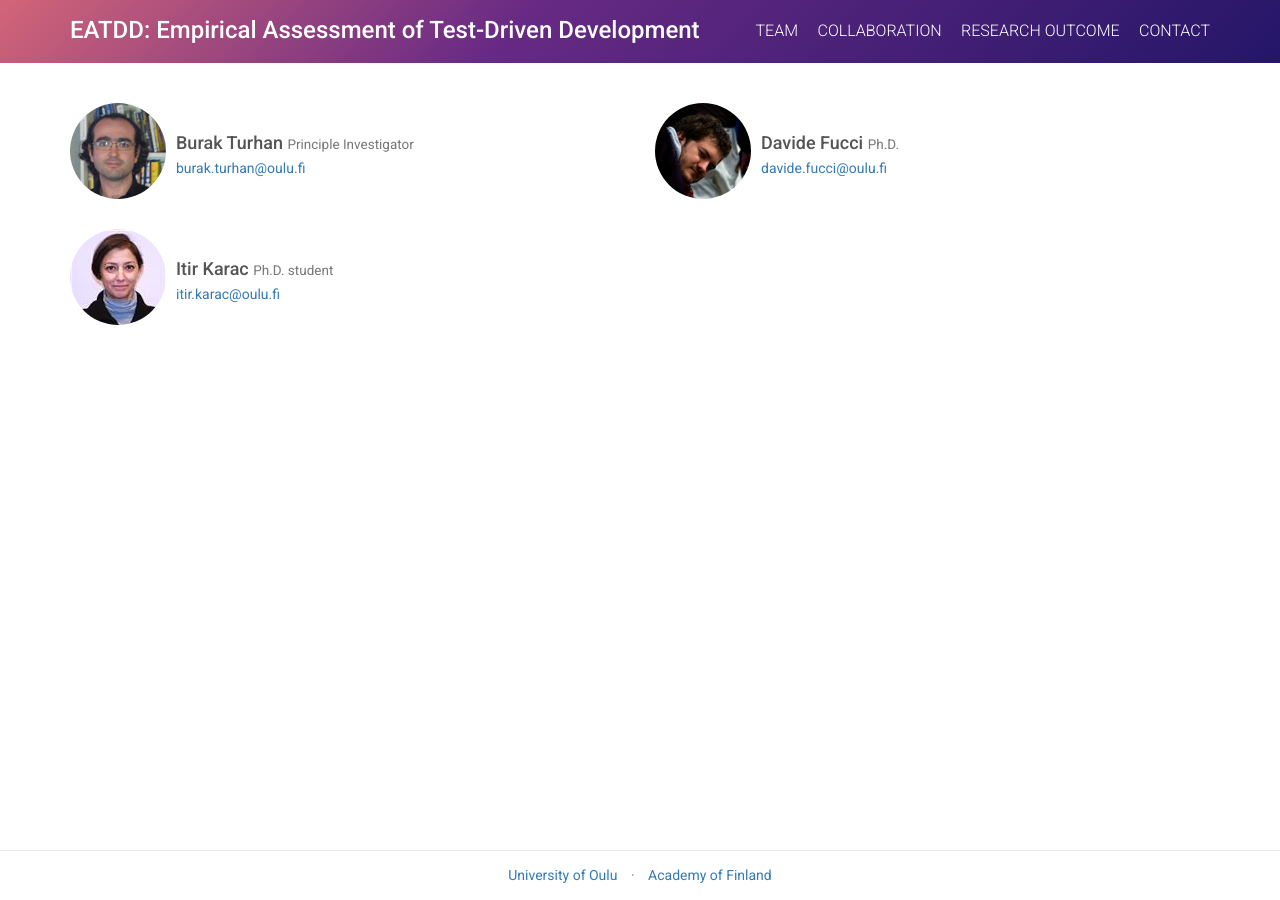
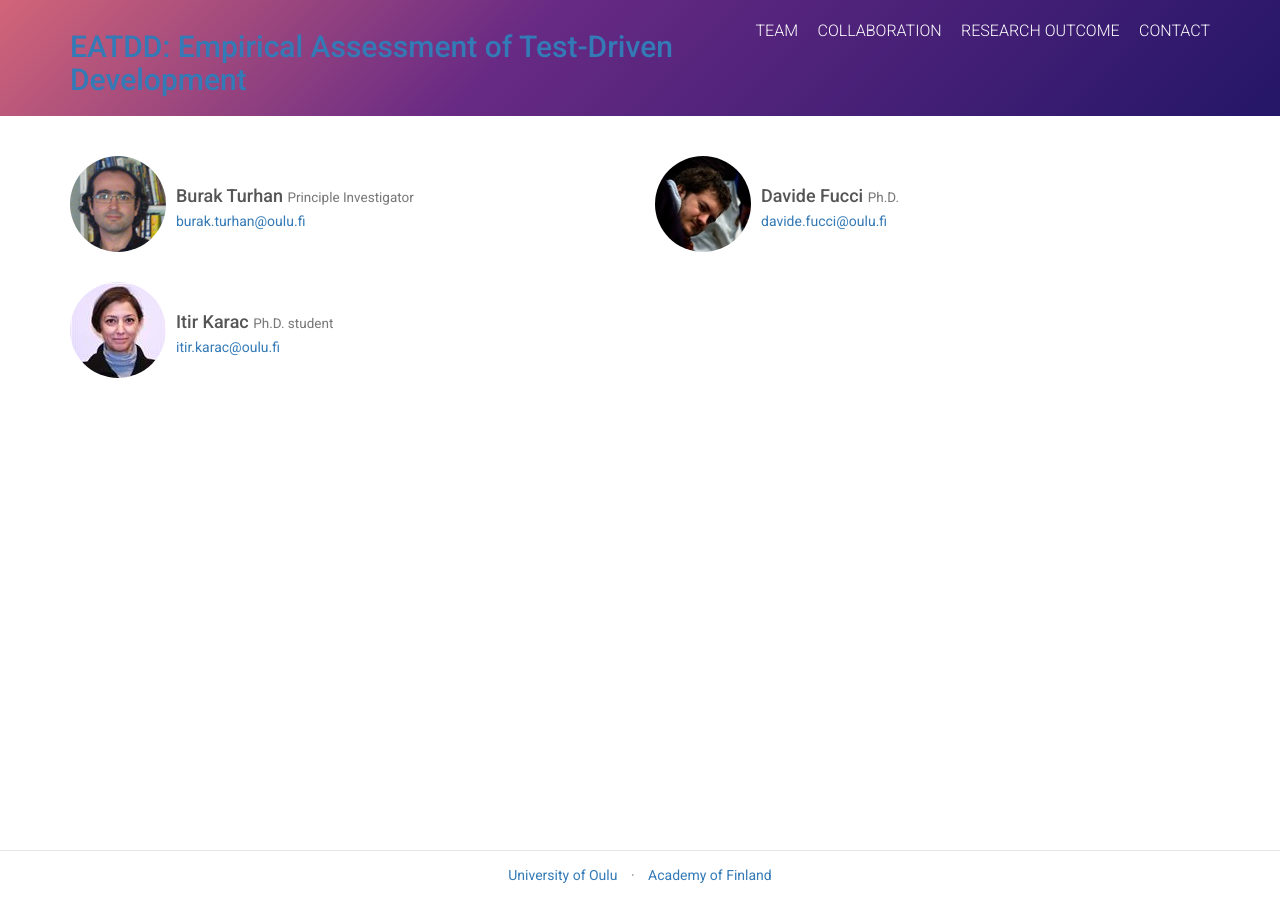
Before and after one commit to M3SOulu/EATDD, a Jekyll site: the page built from team.md, in a window 1280 px wide. Built offline with Jekyll 4.4.1, drawn with Linux system fonts in a browser that asks for light colours.

```diff
--- a/_layouts/default.html
+++ b/_layouts/default.html
@@ -6,7 +6,7 @@
       <header class="site">
         <div class="container">
           {% include menu.html %}
-          <h1><a href="{{ "/" | prepend: site.baseurl }}">EATDD: Empirical Assessment of Test-Driven Development</a></h1>
+          <h2><a href="{{ "/" | prepend: site.baseurl }}">EATDD: Empirical Assessment of Test-Driven Development</a></h2>
         </div>
       </header>
       <main>
```
